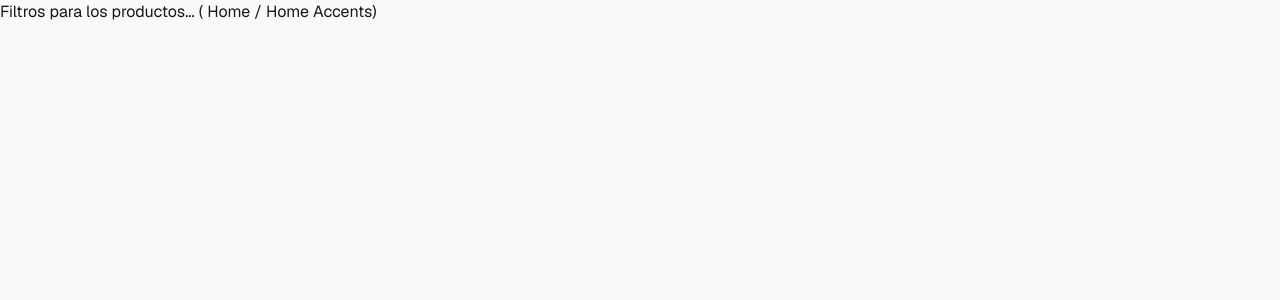
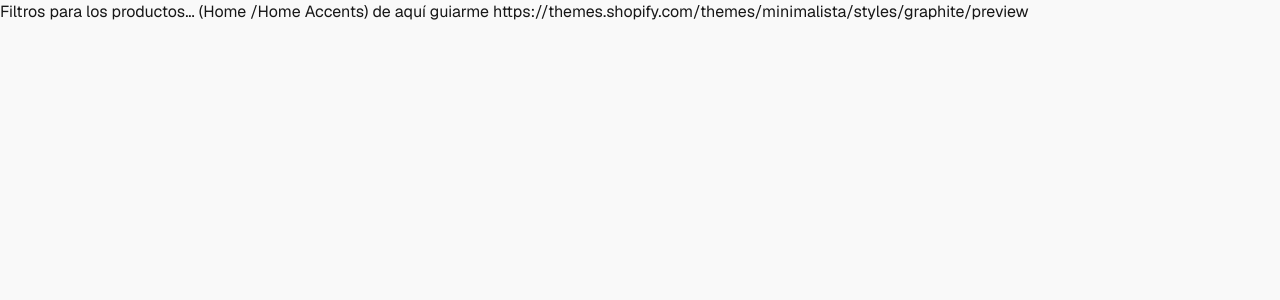
Before and after one commit to IngenieroJosser/chocomarket__frontend, a Next.js app: page /sales in a window 1280 px wide. Shown: the top 300 px of the page. Built offline with nearby package versions, Linux system fonts and the light colour scheme.

Commit message:
feat(ui - home): header of the home 2.5

```diff
--- a/src/app/sales/page.tsx
+++ b/src/app/sales/page.tsx
@@ -1,9 +1,8 @@
 const SalesPage = () => {
   return (
-    <div>Filtros para los productos... (
-      Home
-      /
-      Home Accents)</div>
+    <div>
+      Filtros para los productos... (Home /Home Accents) de aquí guiarme https://themes.shopify.com/themes/minimalista/styles/graphite/preview
+    </div>
   )
 }
 
```
